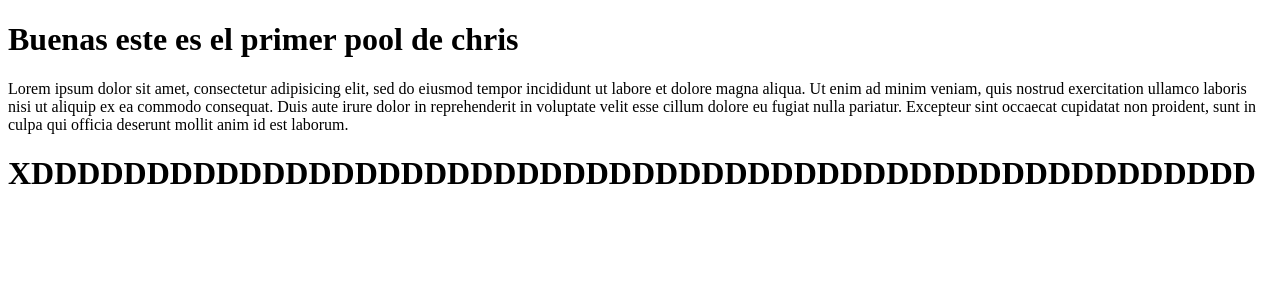
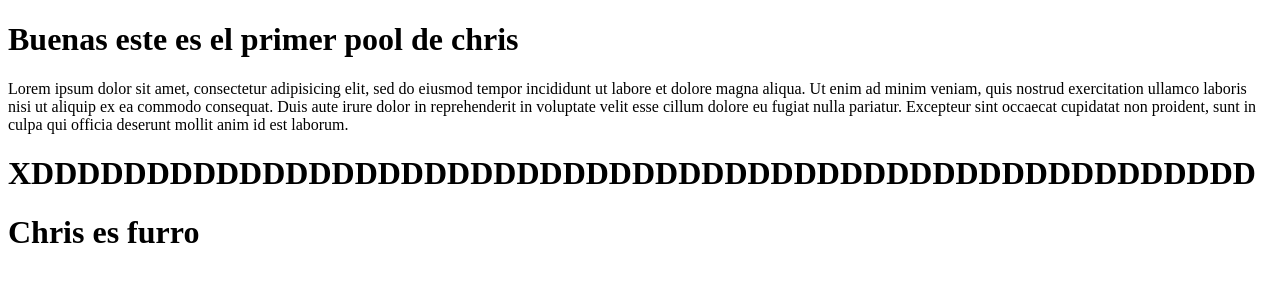
Before and after one commit to darksoul785/SItio-web, a plain HTML site: page index.html in a window 1280 px wide. Drawn offline with Linux system fonts and the light colour scheme.

Commit message:
Chris es furro

```diff
--- a/index.html
+++ b/index.html
@@ -8,11 +8,14 @@
 </head>
 <body>
     <h1>Buenas este es el primer pool de chris</h1>
-    <p>Lorem ipsum dolor sit amet, consectetur adipisicing elit, sed do eiusmod
-    tempor incididunt ut labore et dolore magna aliqua. Ut enim ad minim veniam,
-    quis nostrud exercitation ullamco laboris nisi ut aliquip ex ea commodo
-    consequat. Duis aute irure dolor in reprehenderit in voluptate velit esse
-    cillum dolore eu fugiat nulla pariatur. Excepteur sint occaecat cupidatat non proident, sunt in culpa qui officia deserunt mollit anim id est laborum.</p>
+    <p>
+        Lorem ipsum dolor sit amet, consectetur adipisicing elit, sed do eiusmod
+        tempor incididunt ut labore et dolore magna aliqua. Ut enim ad minim veniam,
+        quis nostrud exercitation ullamco laboris nisi ut aliquip ex ea commodo
+        consequat. Duis aute irure dolor in reprehenderit in voluptate velit esse
+        cillum dolore eu fugiat nulla pariatur. Excepteur sint occaecat cupidatat non proident, sunt in culpa qui officia deserunt mollit anim id est laborum.
+    </p>
     <h1>XDDDDDDDDDDDDDDDDDDDDDDDDDDDDDDDDDDDDDDDDDDDDDDDDDDDDD</h1>
+    <h1>Chris es furro</h1>
 </body>
 </html>
```
